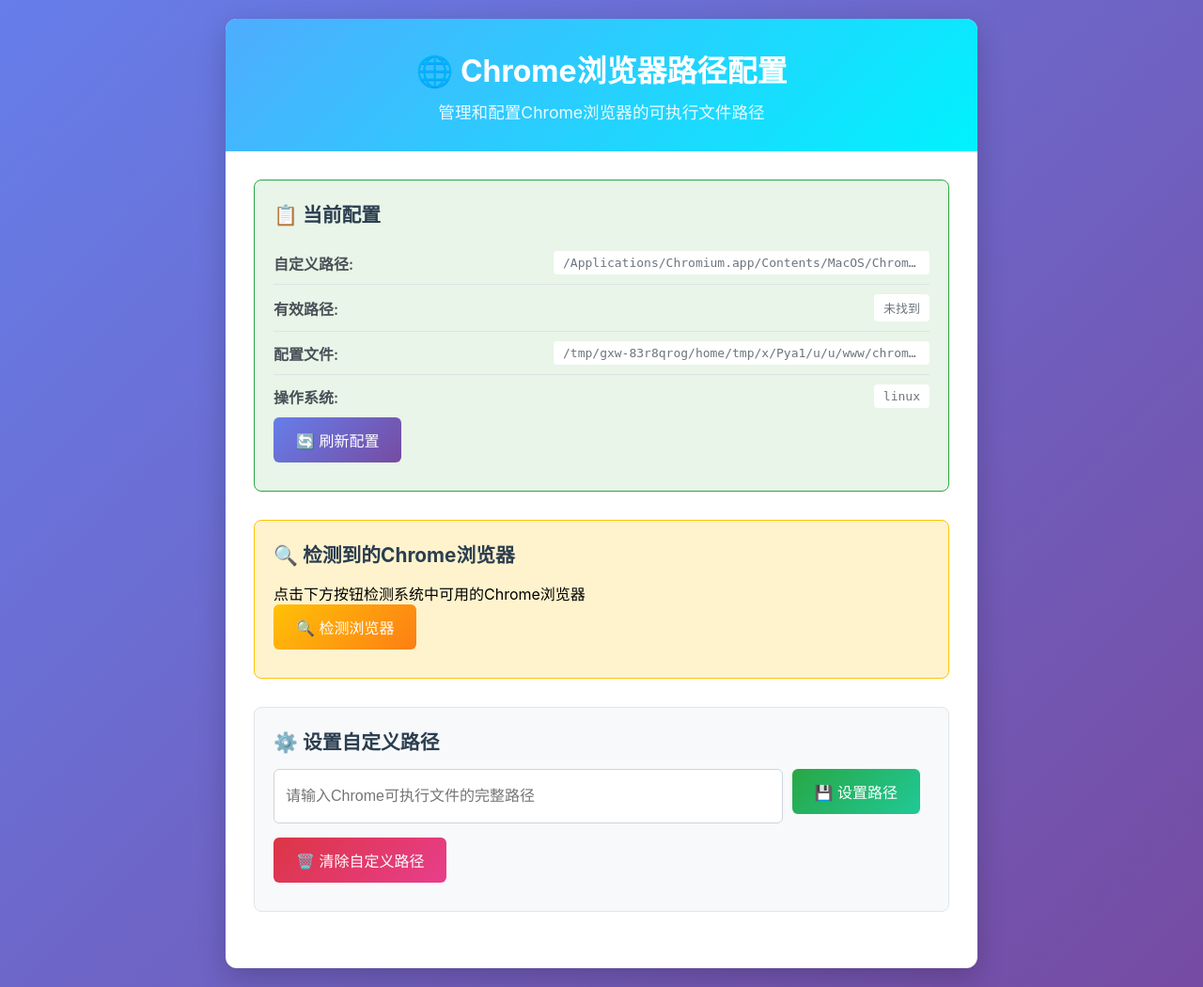
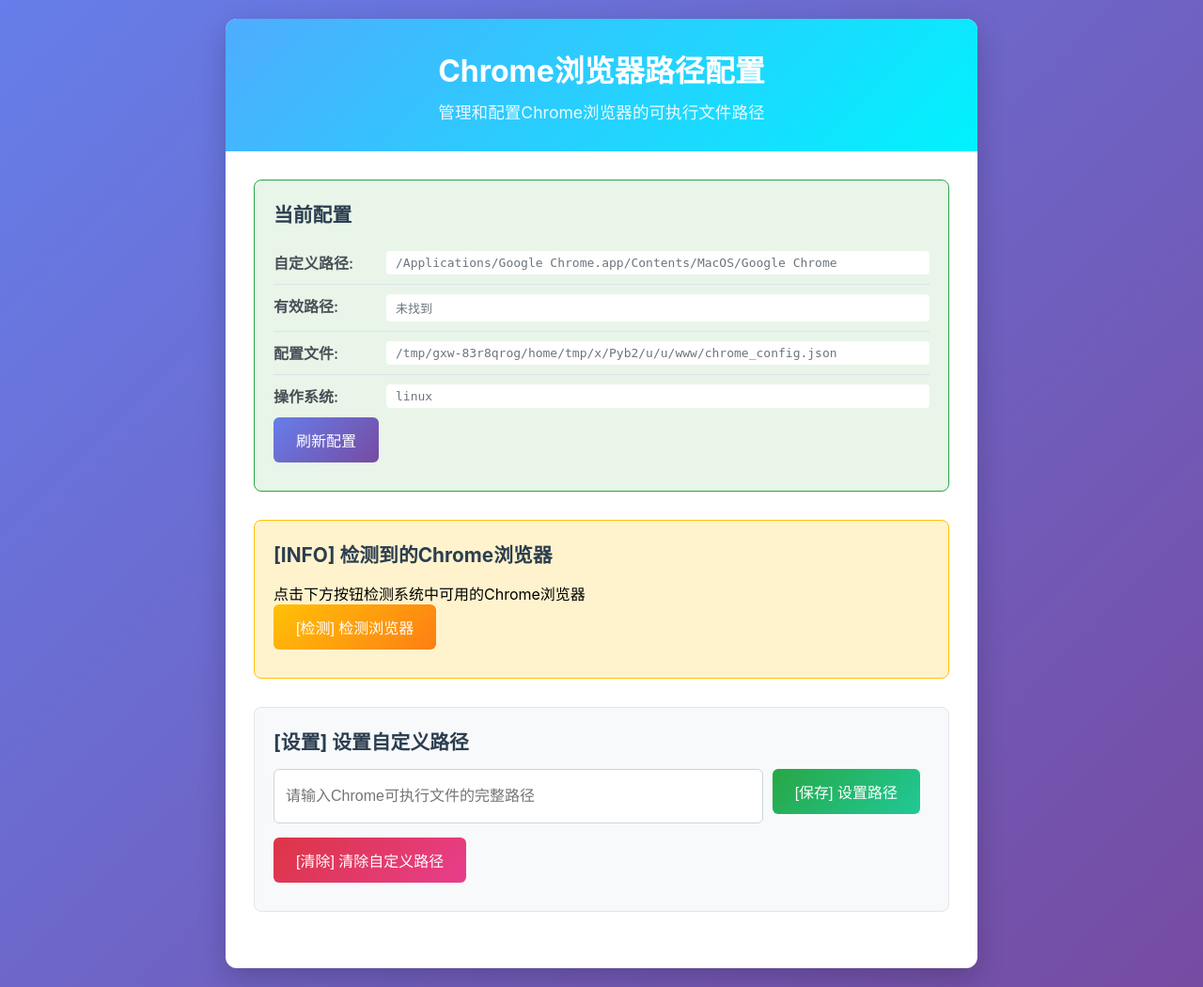
Before and after one commit to qinchaomeishenmeshi/Qbrowser, a FastAPI app: page /chrome/config in a window 1280 px wide. Shown: the whole page at 94% size. Run offline with FastAPI, Linux system fonts and the light colour scheme; parts of the project's set-up code (start-up, migrations or seed data) failed here and were passed over.

Commit message:
feat(settings): 添加设置页面功能并统一日志格式
- 在ModernApp和App中添加设置页面功能，支持启动设置服务器
- 统一所有日志和打印信息的格式，使用[INFO]/[ERROR]/[OK]前缀
- 更新chrome_config.html界面，移除表情符号使用统一格式
- 修改chrome_config.json中的默认Chrome路径

```diff
--- a/app.py
+++ b/app.py
@@ -79,6 +79,7 @@
         self.browser_operator = browser_operator
         self.frpc_process = None
         self.scheduler_client = scheduler_client
+        self.settings_server_process = None
 
         # 检查管理员权限
         if sys.platform == "win32" and not is_admin():
@@ -286,10 +287,33 @@
         )
         self.clear_btn.setFont(font)
 
+        # 设置菜单按钮样式
+        self.settings_btn = QPushButton("设置")
+        self.settings_btn.setFixedWidth(120)
+        self.settings_btn.setStyleSheet(
+            """
+            QPushButton {
+                background-color: #9C27B0;
+                color: white;
+                border: 1px solid #7B1FA2;
+                border-radius: 5px;
+                padding: 8px;
+            }
+            QPushButton:hover {
+                background-color: #BA68C8;
+            }
+            QPushButton:pressed {
+                background-color: #7B1FA2;
+            }
+        """
+        )
+        self.settings_btn.setFont(font)
+
         btn_layout.addWidget(self.start_btn)
         btn_layout.addWidget(self.stop_btn)
         btn_layout.addWidget(self.load_btn)
         btn_layout.addWidget(self.clear_btn)
+        btn_layout.addWidget(self.settings_btn)
         main_layout.addLayout(btn_layout)
 
         # 进度条
@@ -328,6 +352,7 @@
         self.start_btn.clicked.connect(self.start_browsers)
         self.stop_btn.clicked.connect(self.stop_browsers)
         self.load_btn.clicked.connect(self.load_user_ids)
+        self.settings_btn.clicked.connect(self.open_settings)
         self.clear_btn.clicked.connect(self.clear_cache)
 
     def update_log(self, msg: str):
@@ -616,6 +641,16 @@
                 self.log_signal.log_updated.emit("frpc 服务已关闭")
             except Exception as e:
                 self.log_signal.log_updated.emit(f"关闭 frpc 失败: {e}")
+
+        # 停止设置服务器
+        if self.settings_server_process is not None:
+            try:
+                self.settings_server_process.terminate()
+                self.settings_server_process.wait(timeout=5)
+                self.log_signal.log_updated.emit("设置服务器已关闭")
+            except Exception as e:
+                self.log_signal.log_updated.emit(f"关闭设置服务器失败: {e}")
+
         event.accept()
 
     async def _stop_scheduler(self):
@@ -625,6 +660,56 @@
             logger.info("定时任务调度器已停止")
         except Exception as e:
             logger.error(f"停止定时任务调度器失败: {e}")
+
+    def open_settings(self):
+        """打开设置界面"""
+        try:
+            # 检查设置服务器是否已启动
+            if self.settings_server_process is None or self.settings_server_process.poll() is not None:
+                # 启动设置服务器
+                self._start_settings_server()
+
+            # 在浏览器中打开设置页面
+            import webbrowser
+            settings_url = "http://127.0.0.1:7010/chrome/config"
+            webbrowser.open(settings_url)
+
+            self.log_signal.log_updated.emit("设置界面已在浏览器中打开")
+            logger.info("设置界面已在浏览器中打开")
+
+        except Exception as e:
+            error_msg = f"打开设置界面失败: {e}"
+            self.log_signal.log_updated.emit(error_msg)
+            logger.error(error_msg)
+            QMessageBox.warning(self, "错误", error_msg)
+
+    def _start_settings_server(self):
+        """启动设置服务器"""
+        try:
+            # 构建启动命令
+            python_executable = sys.executable
+            script_path = os.path.join(os.path.dirname(__file__), "start_api_server.py")
+
+            # 启动设置服务器进程
+            self.settings_server_process = subprocess.Popen(
+                [python_executable, script_path, "--port", "7010", "--no-debug"],
+                stdout=subprocess.PIPE,
+                stderr=subprocess.PIPE,
+                creationflags=subprocess.CREATE_NO_WINDOW if sys.platform == "win32" else 0
+            )
+
+            # 等待服务器启动
+            import time
+            time.sleep(2)
+
+            self.log_signal.log_updated.emit("设置服务器已启动 (端口: 7010)")
+            logger.info("设置服务器已启动 (端口: 7010)")
+
+        except Exception as e:
+            error_msg = f"启动设置服务器失败: {e}"
+            self.log_signal.log_updated.emit(error_msg)
+            logger.error(error_msg)
+            raise e
 
 
 def main():
--- a/browser/browser_manager.py
+++ b/browser/browser_manager.py
@@ -206,7 +206,7 @@
                     )
                     logger.info(f"[OK] Saved {len(urls)} unique URLs.")
                 else:
-                    logger.info("ℹ️ No URLs to save.")
+                    logger.info("[INFO] No URLs to save.")
 
                 self.browser.quit()
 
--- a/chrome_config.json
+++ b/chrome_config.json
@@ -1,3 +1,3 @@
 {
-  "chrome_path": "/Applications/Chromium.app/Contents/MacOS/Chromium"
+  "chrome_path": "/Applications/Google Chrome.app/Contents/MacOS/Google Chrome"
 }
--- a/extensions/live_room/content.js
+++ b/extensions/live_room/content.js
@@ -972,7 +972,7 @@
 
     if (!list || list.length === 0) {
       createTopTips("同步完成：无新的违规记录", { type: "success" });
-      console.log("ℹ️ 当前无违规记录");
+      console.log("[INFO] 当前无违规记录");
       return;
     }
 
--- a/extensions/live_room/utils/config-manager.js
+++ b/extensions/live_room/utils/config-manager.js
@@ -28,10 +28,10 @@
 
       this.config = await response.json();
       this.isLoaded = true;
-      console.log('✅ 配置文件加载成功');
+      console.log('[OK] 配置文件加载成功');
       return this.config;
     } catch (error) {
-      console.error('❌ 配置文件加载失败:', error);
+      console.error('[ERROR] 配置文件加载失败:', error);
       // 返回默认配置以防止应用崩溃
       return this.getDefaultConfig();
     }
--- a/qw-browser-electron/src/views/Settings.vue
+++ b/qw-browser-electron/src/views/Settings.vue
@@ -295,7 +295,7 @@
 
               <div class="form-group">
                 <button @click="clearCache" class="btn btn-warning">
-                  <span>🗑️</span>
+                  <span>[删除]</span>
                   清理缓存
                 </button>
               </div>
@@ -438,7 +438,7 @@
 
               <div class="form-group">
                 <button @click="clearLogs" class="btn btn-warning">
-                  <span>🗑️</span>
+                  <span>[删除]</span>
                   清理日志
                 </button>
                 <button @click="exportLogs" class="btn btn-secondary">
--- a/templates/chrome_config.html
+++ b/templates/chrome_config.html
@@ -1,5 +1,6 @@
 <!DOCTYPE html>
 <html lang="zh-CN">
+
 <head>
     <meta charset="UTF-8">
     <meta name="viewport" content="width=device-width, initial-scale=1.0">
@@ -23,7 +24,7 @@
             margin: 0 auto;
             background: white;
             border-radius: 12px;
-            box-shadow: 0 10px 30px rgba(0,0,0,0.2);
+            box-shadow: 0 10px 30px rgba(0, 0, 0, 0.2);
             overflow: hidden;
         }
 
@@ -69,10 +70,10 @@
 
         .config-item {
             display: flex;
-            justify-content: space-between;
-            align-items: center;
+            align-items: flex-start;
             padding: 10px 0;
             border-bottom: 1px solid #dee2e6;
+            gap: 10px;
         }
 
         .config-item:last-child {
@@ -82,6 +83,8 @@
         .config-label {
             font-weight: 600;
             color: #495057;
+            min-width: 100px;
+            flex-shrink: 0;
         }
 
         .config-value {
@@ -90,10 +93,11 @@
             background: white;
             padding: 5px 10px;
             border-radius: 4px;
-            max-width: 400px;
-            overflow: hidden;
-            text-overflow: ellipsis;
-            white-space: nowrap;
+            flex: 1;
+            margin-left: 10px;
+            word-break: break-all;
+            white-space: pre-wrap;
+            min-height: 1.2em;
         }
 
         .btn {
@@ -111,7 +115,7 @@
 
         .btn:hover {
             transform: translateY(-2px);
-            box-shadow: 0 5px 15px rgba(0,0,0,0.2);
+            box-shadow: 0 5px 15px rgba(0, 0, 0, 0.2);
         }
 
         .btn-success {
@@ -214,15 +218,21 @@
         }
 
         @keyframes spin {
-            0% { transform: rotate(0deg); }
-            100% { transform: rotate(360deg); }
+            0% {
+                transform: rotate(0deg);
+            }
+
+            100% {
+                transform: rotate(360deg);
+            }
         }
     </style>
 </head>
+
 <body>
     <div class="container">
         <div class="header">
-            <h1>🌐 Chrome浏览器路径配置</h1>
+            <h1>Chrome浏览器路径配置</h1>
             <p>管理和配置Chrome浏览器的可执行文件路径</p>
         </div>
 
@@ -238,7 +248,7 @@
 
             <!-- 当前配置 -->
             <div class="section current-config">
-                <h3>📋 当前配置</h3>
+                <h3>当前配置</h3>
                 <div id="currentConfig">
                     <div class="config-item">
                         <span class="config-label">自定义路径:</span>
@@ -257,27 +267,26 @@
                         <span class="config-value" id="platform">加载中...</span>
                     </div>
                 </div>
-                <button class="btn" onclick="loadCurrentConfig()">🔄 刷新配置</button>
+                <button class="btn" onclick="loadCurrentConfig()">刷新配置</button>
             </div>
 
             <!-- 检测到的浏览器 -->
             <div class="section detected-browsers">
-                <h3>🔍 检测到的Chrome浏览器</h3>
+                <h3>[INFO] 检测到的Chrome浏览器</h3>
                 <div id="detectedBrowsers">
                     <p>点击下方按钮检测系统中可用的Chrome浏览器</p>
                 </div>
-                <button class="btn btn-warning" onclick="detectBrowsers()">🔍 检测浏览器</button>
+                <button class="btn btn-warning" onclick="detectBrowsers()">[检测] 检测浏览器</button>
             </div>
 
             <!-- 设置自定义路径 -->
             <div class="section">
-                <h3>⚙️ 设置自定义路径</h3>
+                <h3>[设置] 设置自定义路径</h3>
                 <div class="input-group">
-                    <input type="text" class="form-control" id="customPathInput"
-                           placeholder="请输入Chrome可执行文件的完整路径">
-                    <button class="btn btn-success" onclick="setCustomPath()">💾 设置路径</button>
+                    <input type="text" class="form-control" id="customPathInput" placeholder="请输入Chrome可执行文件的完整路径">
+                    <button class="btn btn-success" onclick="setCustomPath()">[保存] 设置路径</button>
                 </div>
-                <button class="btn btn-danger" onclick="clearCustomPath()">🗑️ 清除自定义路径</button>
+                <button class="btn btn-danger" onclick="clearCustomPath()">[清除] 清除自定义路径</button>
             </div>
         </div>
     </div>
@@ -435,9 +444,10 @@
         }
 
         // 页面加载时自动加载当前配置
-        document.addEventListener('DOMContentLoaded', function() {
+        document.addEventListener('DOMContentLoaded', function () {
             loadCurrentConfig();
         });
     </script>
 </body>
+
 </html>
```
Also changed, not shown: chrome_config_tool.py (+7 -7 lines), start_api_server.py (+6 -6 lines), ui/modern_app.py (+53 -0 lines).
